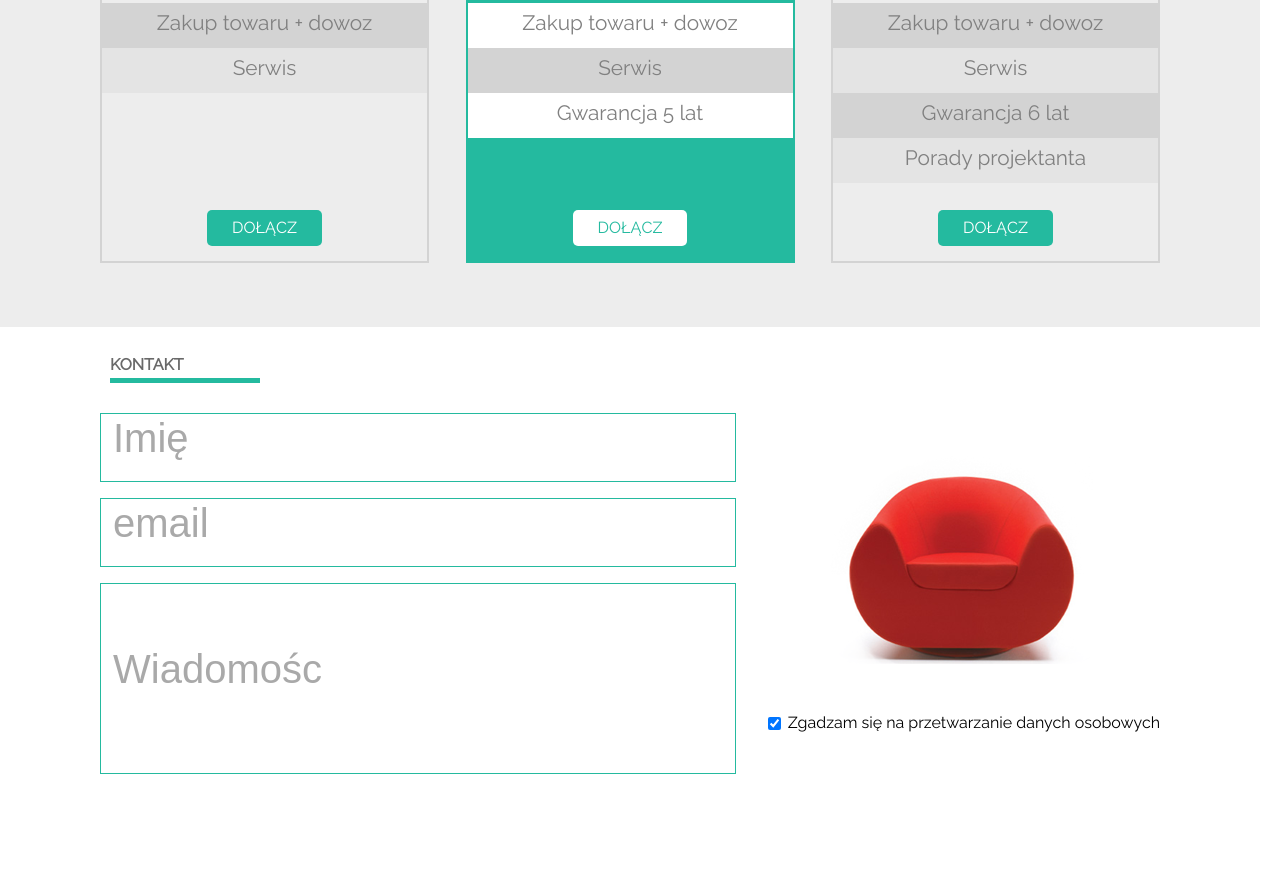
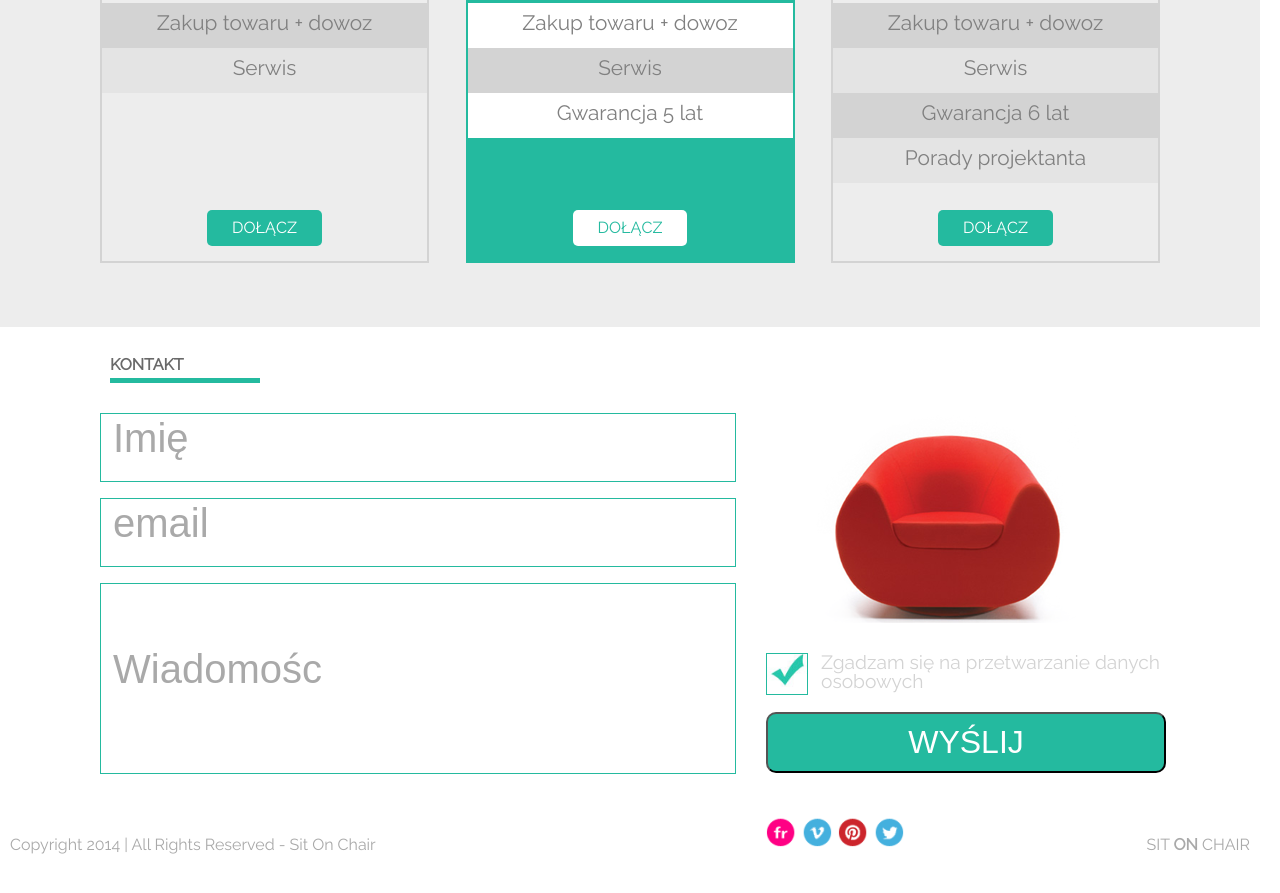
Before and after one commit to EwelinaKrysiak/CodersLab-Projekt-SitOnChair, a plain HTML site: page index.html in a window 1280 px wide. Shown: the part 1141-2034 px from the top of the page. Drawn offline with Linux system fonts and the light colour scheme.

Commit message:
Skończone wszystkie elemenyt w CSS, do minimalnej edycji

```diff
--- a/CSS/styles.css
+++ b/CSS/styles.css
@@ -616,7 +616,7 @@ div.box3 div.four, div.box3 div.two {
 .contentForm {
     width: 1260px;
     padding: 0px 100px;
-    height: 600px;
+    height: 500px;
     background: #fff;
     box-sizing: border-box;
 }
@@ -643,6 +643,11 @@ div.box3 div.four, div.box3 div.two {
     align-items: center;
 }
 
+.leftColumn {
+    position: relative;
+    height: 250px;
+}
+
 input.name, input.email {
     display: block;
     border: 1px solid #24BA9F;
@@ -667,26 +672,156 @@ input::placeholder {
 div.rightColumn {
     display: flex;
     flex-direction: column;
-    align-content: flex-start;
-    align-items: center;
     justify-content: space-between;
+    align-items: flex-start;
+}
+
+.rightColumn {
+    position: relative;
+    display: flex;
+    justify-content: center;
+    align-content: center;
+    height: 250px;
+    margin: 0 auto;
 }
 .rightColumn img {
-    margin-bottom: 50px;
-
+    display: block;
+    margin-bottom: 20px;
+    margin-left: 50px;
+    max-width: 100%;
+    height: auto;
 }
 
+label.validation {
+    position: relative;
+    padding-left: 35px;
+    cursor: pointer;
+    font-size: 1.5em;
+    -webkit-user-select: none;
+    -moz-user-select: none;
+    -ms-user-select: none;
+    user-select: none;
+}
+
+ /*Hide the browser's default radio button */
+.validation input {
+    position: absolute;
+    opacity: 0;
+    cursor: pointer;
+    height: 0;
+    width: 0;
+}
+.validation {
+    display: flex;
+    justify-content: space-between;
+    width: 329px ;
+}
+.validation .click {
+    width: 40px;
+    height: 40px;
+    border: 1px solid #24BA9F;
+    position: absolute;
+    left: 0;
+    background-image: url("../images/form_ok.jpg");
+    background-size: contain;
+    background-repeat: no-repeat;
+}
+/* Create a custom radio button */
+.checkmark {
+    position: absolute;
+    font-size: 0.8em;
+    color: lightgray;
+    text-align: left;
+    top: 0;
+    left: 55px;
+    height: 25px;
+    width: 390px;
+}
 .rightColumn button {
-    display: inline-block;
-    padding: 15px 25px;
+    display: block;
+    padding: 10px 25px;
+    width: 400px;
     color: #fff;
     text-transform: uppercase;
     text-decoration: none;
     background: #24BA9F;
     position: absolute;
-    bottom: 15px;
-    font-size: 1rem;
-    border-radius: 5px;
+    bottom: -110px;
+    font-size: 2rem;
+    border-radius: 10px;
     cursor: pointer;
+}
+
+/*-------FOOTER*/
+
+.contentFooter {
+    width: 1260px;
+    padding: 10px 10px;
+    height: 50px;
+    background: #fff;
+    box-sizing: border-box;
+    display: flex;
+    justify-content: space-between;
+    position: relative;
+}
+
+.contentFooter .rights {
+    color: rgba(169, 169, 169, 1);
+    font-size: 1em;
+}
+
+.socialMediaLinks {
+    display: flex;
+    flex-direction: row;
+    position: absolute;
+    right: 350px;
+    bottom: 30px;
+
 
 }
+
+a.flickr {
+    display: block;
+    width: 30px;
+    height: 30px;
+    padding: 0 3px;
+    background-image: url("../images/flickr.png");
+    background-size: contain;
+    background-repeat: no-repeat;
+}
+
+a.vimeo {
+    display: block;
+    width: 30px;
+    height: 30px;
+    padding: 0 3px;
+    background-image: url("../images/vimeo.png");
+    background-size: contain;
+    background-repeat: no-repeat;
+}
+a.pinterest {
+    display: block;
+    width: 30px;
+    height: 30px;
+    padding: 0 3px;
+    background-image: url("../images/pinterest.png");
+    background-size: contain;
+    background-repeat: no-repeat;
+}
+a.twitter {
+    display: block;
+    width: 30px;
+    height: 30px;
+    padding: 0 3px;
+    background-image: url("../images/twitter.png");
+    background-size: contain;
+    background-repeat: no-repeat;
+}
+
+.contentFooter .name {
+    text-transform: uppercase;
+    color: rgba(169, 169, 169, 1);
+}
+.contentFooter .name span {
+    font-weight: bolder;
+}
--- a/index.html
+++ b/index.html
@@ -160,12 +160,17 @@
             </div>
             <div class="rightColumn">
                 <img src="./images/red_chair.png" alt="Red Chair">
-                <label>
-                    <input type="checkbox" checked="checked">
-                    <span class="checkmark"> Zgadzam się na przetwarzanie danych osobowych</span>
-                </label>
-
-                <button>Wyślij</button>
+                <div class="formCheck">
+                    <label class="validation">
+                        <div class="click">
+                        </div>
+                        <input type="checkbox" checked="checked">
+                        <span class="checkmark"> Zgadzam się na przetwarzanie danych osobowych</span>
+                    </label>
+                </div>
+                <div>
+                    <button>Wyślij</button>
+                </div>
             </div>
 
         </div>
@@ -175,6 +180,17 @@
 </section>
 
 <footer>
+    <div class="contentFooter">
+        <div class="rights">Copyright 2014 | All Rights Reserved - Sit On Chair</div>
+        <div class="socialMediaLinks">
+            <a class="flickr" href=""></a>
+            <a class="vimeo" href=""></a>
+            <a class="pinterest" href=""></a>
+            <a class="twitter" href=""></a>
+        </div>
+        <div class="name">sit <span>on</span> chair</div>
+
+    </div>
 
 </footer>
 
```
